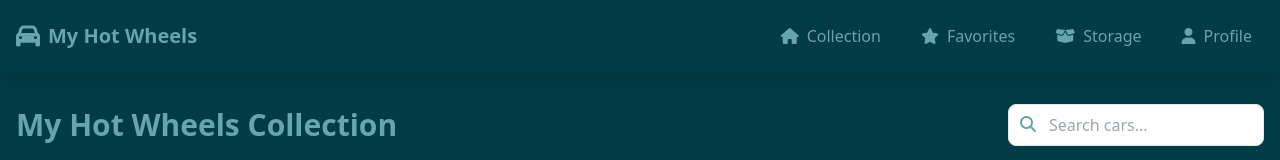
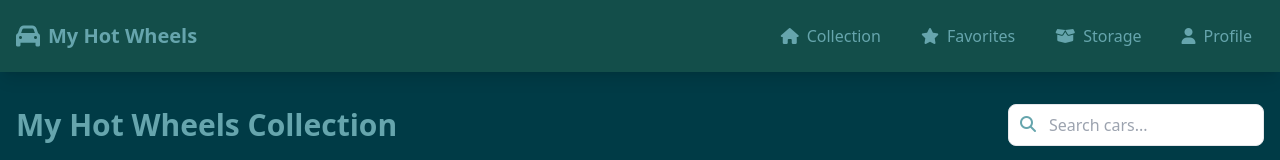
Before and after one commit to WildanAlbani/albanicollection, a plain HTML site: page index.html in a window 1280 px wide. Shown: the top 160 px of the page. Drawn offline with nearby package versions, Linux system fonts and the light colour scheme.

Commit message:
Update index.html

```diff
--- a/index.html
+++ b/index.html
@@ -78,7 +78,7 @@
 </head>
 <body>
     <!-- Navigation -->
-    <nav class="bg-white-900 p-4 sticky top-0 z-50 shadow-lg">
+    <nav class="bg-teal-900 p-4 sticky top-0 z-50 shadow-lg">
         <div class="container mx-auto flex flex-col md:flex-row justify-between items-center">
             <div class="flex items-center mb-4 md:mb-0">
                 <i class="fas fa-car text-2xl text-white-500 mr-2"></i>
```
